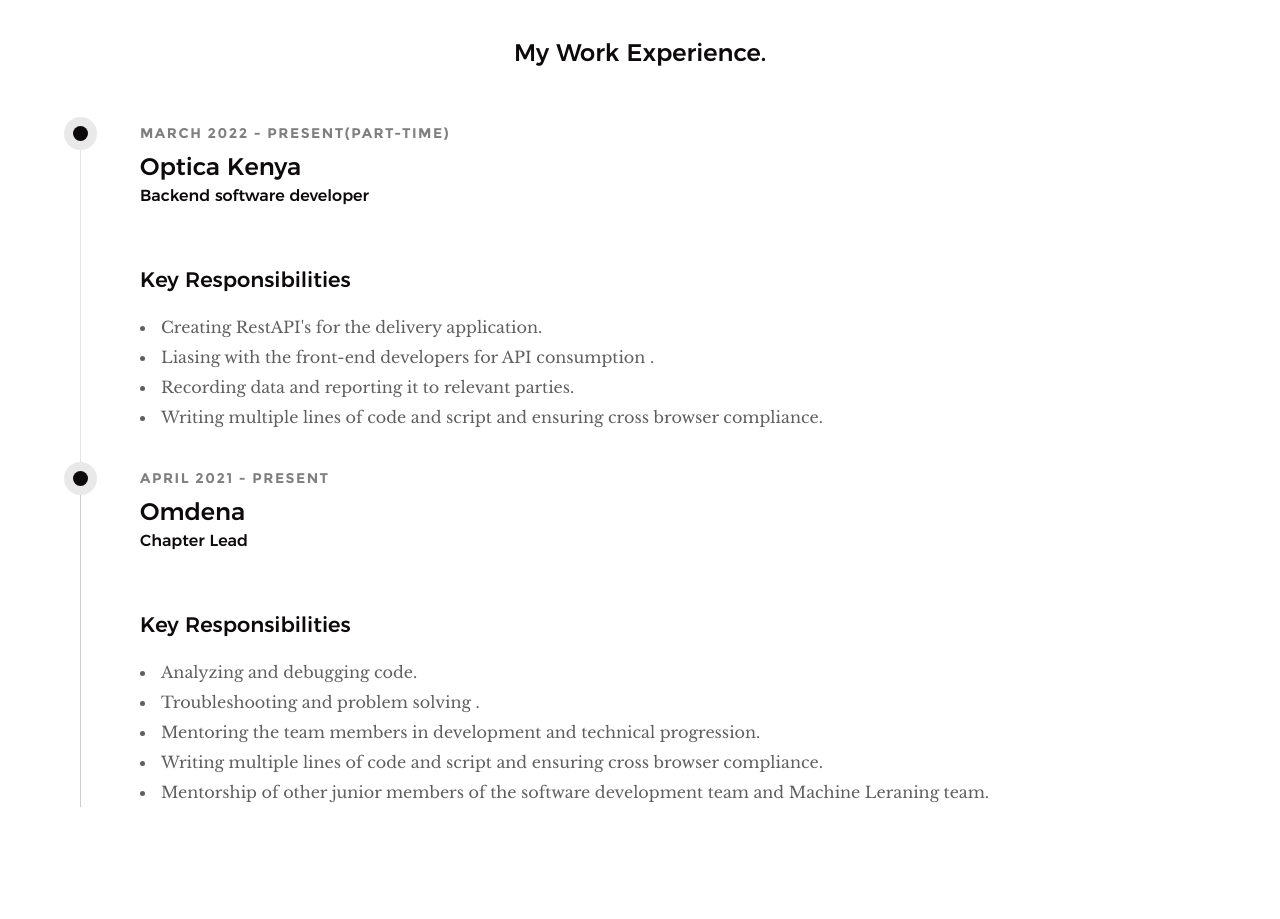
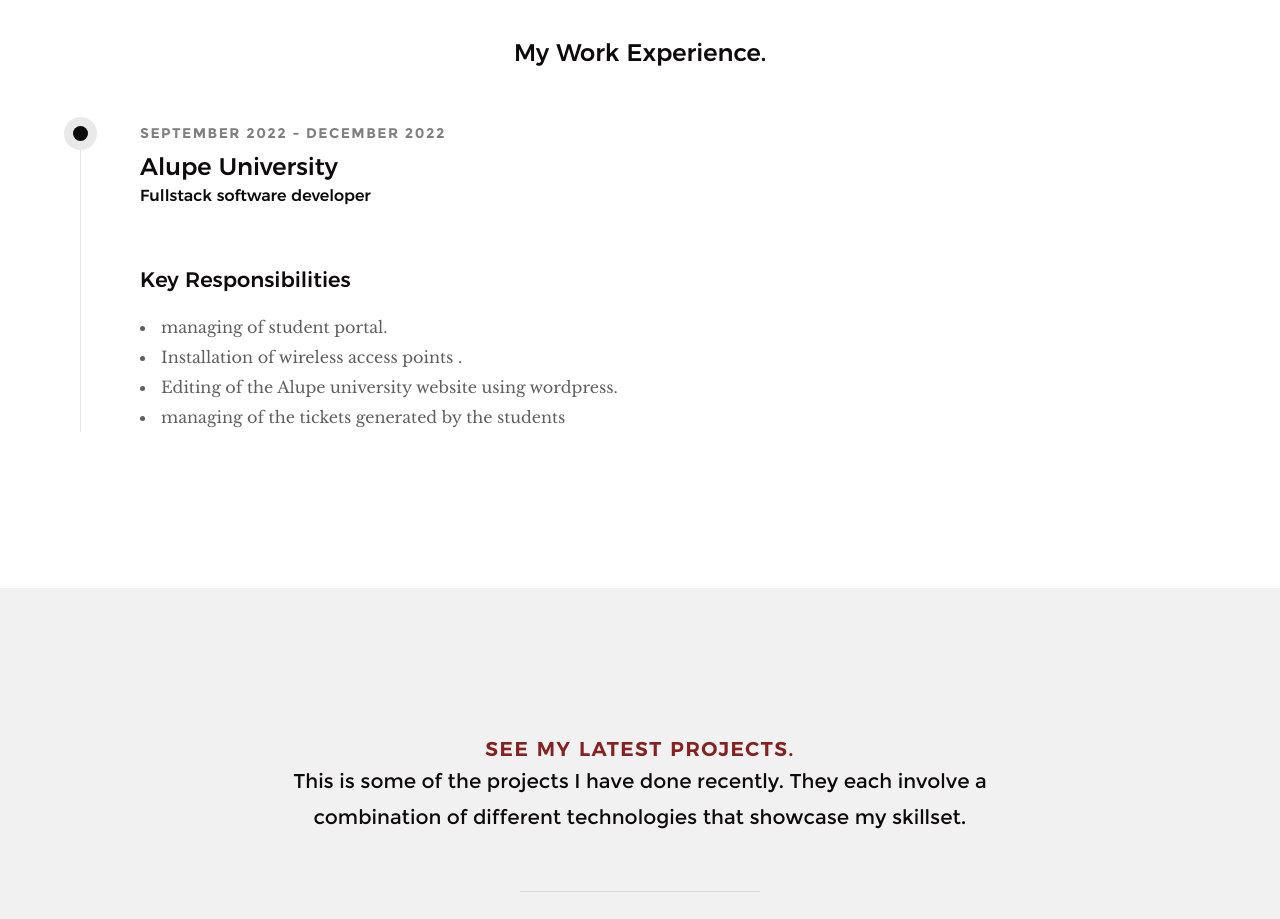
Before and after one commit to mukandalee/myPortfolio, a plain HTML site: page index.html in a window 1280 px wide. Shown: the part 2100-3019 px from the top of the page. Drawn offline with Linux system fonts and the light colour scheme; a web font is replaced by a local one.

Commit message:
completed a task

```diff
--- a/index.html
+++ b/index.html
@@ -173,17 +173,17 @@
                     <div class="timeline__block">
                         <div class="timeline__bullet"></div>
                         <div class="timeline__header">
-                            <p class="timeline__timeframe">March 2022 - present(part-time)</p>
-                            <h3>Optica Kenya</h3>
-                            <h5>Backend software developer</h5>
+                            <p class="timeline__timeframe">September 2022 - December 2022</p>
+                            <h3>Alupe University</h3>
+                            <h5>Fullstack software developer</h5>
                         </div>
                         <div class="timeline__desc">
                             <h4>Key Responsibilities</h4>
                             <ul>
-                                <li> Creating RestAPI's for the delivery application.</li>
-                                <li> Liasing with the front-end developers for API consumption .</li>
-                                <li> Recording data and reporting it to relevant parties.</li>
-                                <li>Writing multiple lines of code and script and ensuring cross browser compliance.</li>
+                                <li> managing of student portal.</li>
+                                <li> Installation of wireless access points .</li>
+                                <li>Editing of the Alupe university website using wordpress.</li>
+                                <li> managing of the tickets generated by the students</li>
 
 
                             </ul>
@@ -192,7 +192,7 @@
                     </div> <!-- end timeline__block -->
                     <div class="timeline">
 
-                        <div class="timeline__block">
+                        <!-- <div class="timeline__block">
                             <div class="timeline__bullet"></div>
                             <div class="timeline__header">
                                 <p class="timeline__timeframe">April 2021 - Present</p>
@@ -211,7 +211,7 @@
                                 </ul>
                             </div>
 
-                        </div> <!-- end timeline__block -->
+                        </div> end timeline__block -->
 
 
 
```
Also changed, not shown: 1 other file.
